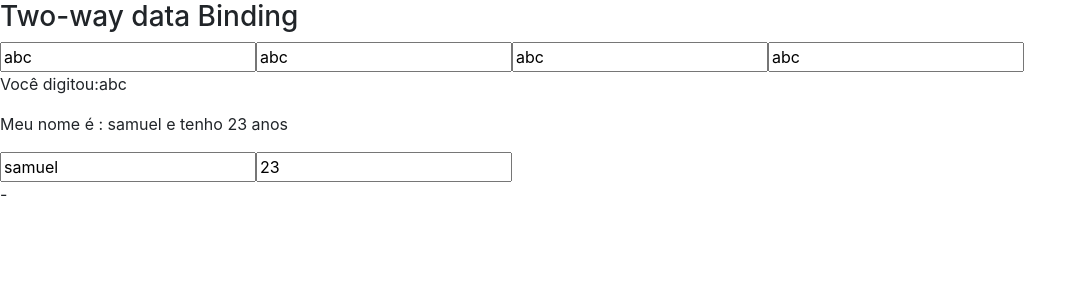
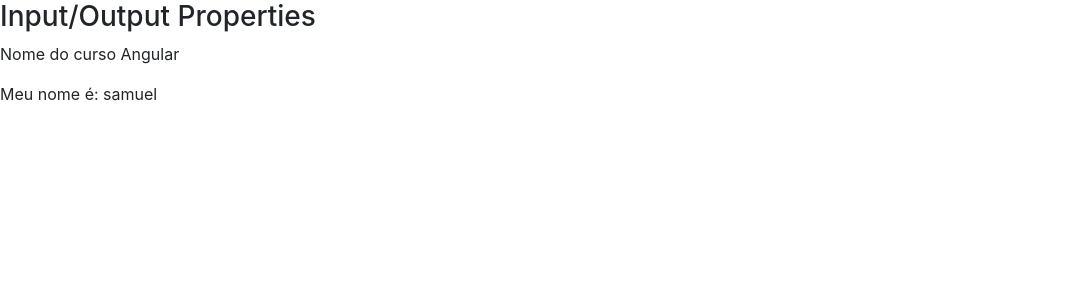
Before and after one commit to SamukaAlves000/angular-curso, an Angular app in the folder primeiro-projeto/: page / in a window 1280 px wide. Shown: the top 300 px of the page, without its empty margins (0-1087 px from the left). Built offline with nearby package versions, Linux system fonts and the light colour scheme.

Commit message:
Reusando Componentes com Input properties
Reusando Componentes com Input properties

```diff
--- a/primeiro-projeto/src/app/app.module.ts
+++ b/primeiro-projeto/src/app/app.module.ts
@@ -7,12 +7,14 @@
 import { CursosModule } from './cursos/cursos.module';
 import { DataBindingComponent } from './data-binding/data-binding.component';
 import { FormsModule }   from '@angular/forms';
+import { InputPropertyComponent } from './input-property/input-property.component';
 @NgModule({
   declarations: [
     AppComponent,
     MeuPrimeiroComponent,
     MeuPrimeiro2Component,
-    DataBindingComponent
+    DataBindingComponent,
+    InputPropertyComponent
   ],
   imports: [
     BrowserModule,
--- a/primeiro-projeto/src/app/data-binding/data-binding.component.html
+++ b/primeiro-projeto/src/app/data-binding/data-binding.component.html
@@ -1,5 +1,5 @@
-<section class="property-binding">
-   <!-- <article>
+<!-- <section class="property-binding">
+   <article>
         <h3>Interpolação/Interpolation</h3>
         <p>String renderizada com Interpolação : {{url}}</p>
         <p>Resultado de 1 + 1 é :{{1+1}}</p>
@@ -37,7 +37,7 @@
         <input type="text" (keyup) ="onKeyUp($event)">
         <p>Valor atual: {{valorAtual}}</p>
     </div>
-    </article>-->
+    </article>
     <article>
         <h3>Two-way data Binding</h3>
     <div>
@@ -54,5 +54,13 @@
             <input type="text" [(ngModel)]="pessoa.idade">
         </div>
     </div>
-    </article>-
+    </article>
+</section>-->
+
+<section class="input-output-properties">
+    <article>
+        <h3>Input/Output Properties</h3>
+        <app-curso [nome] = "nomeDoCurso" [name] = "pessoa.nome"></app-curso>
+
+    </article>
 </section>
--- a/primeiro-projeto/src/app/data-binding/data-binding.component.ts
+++ b/primeiro-projeto/src/app/data-binding/data-binding.component.ts
@@ -16,6 +16,9 @@
     nome: "samuel",
     idade: 23
   }
+
+  nomeDoCurso:string = 'Angular'
+
   constructor() { }
 
   getValor(){
--- /dev/null
+++ b/primeiro-projeto/src/app/input-property/input-property.component.html
@@ -0,0 +1,2 @@
+<p>Nome do curso {{nome}}</p>
+<p>Meu nome é: {{nome2}}</p>
--- /dev/null
+++ b/primeiro-projeto/src/app/input-property/input-property.component.ts
@@ -0,0 +1,17 @@
+import { Component, OnInit, Input } from '@angular/core';
+
+@Component({
+  selector: 'app-curso',
+  templateUrl: './input-property.component.html',
+  styleUrls: ['./input-property.component.css']
+})
+export class InputPropertyComponent implements OnInit {
+
+ @Input() nome: string = ''
+ @Input('name') nome2: string = ''
+  constructor() { }
+
+  ngOnInit(): void {
+  }
+
+}
```
Also changed, not shown: primeiro-projeto/src/app/input-property/input-property.component.css (added), 1 other file (tests, documents, lock files or other folders).
